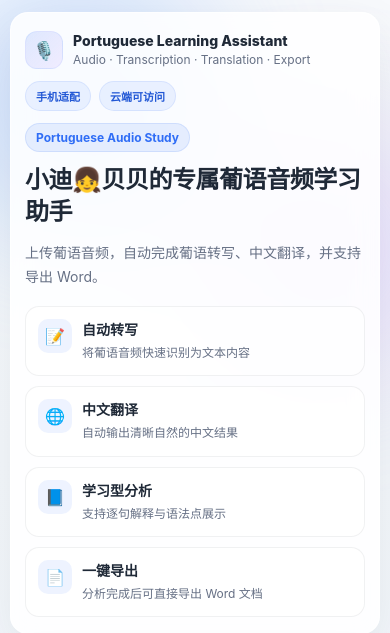
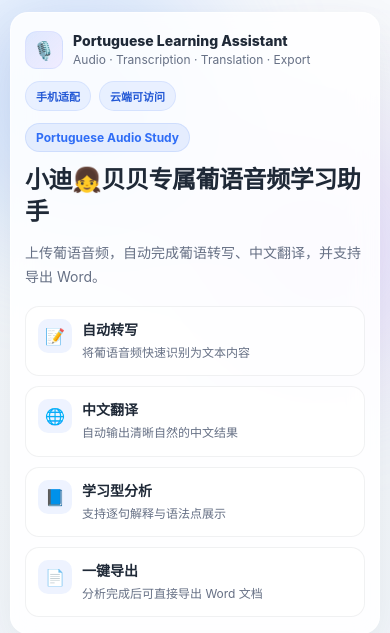
Before and after one commit to Wth2004731/Portuguese-Learning-Assistant-xiaodi, a FastAPI app: page / in a window 390 px wide. Shown: the top 633 px of the page. Run offline with FastAPI, Linux system fonts and the light colour scheme; parts of the project's set-up code (start-up, migrations or seed data) failed here and were passed over.

```diff
--- a/templates/index.html
+++ b/templates/index.html
@@ -29,7 +29,7 @@
             </div>
           </div>
           <div class="hero-badge">Portuguese Audio Study</div>
-          <h1>小迪👧贝贝的专属葡语音频学习助手</h1>
+          <h1>小迪👧贝贝专属葡语音频学习助手</h1>
           <p class="hero-desc">
             上传葡语音频，自动完成葡语转写、中文翻译，并支持导出 Word。
           </p>
```
